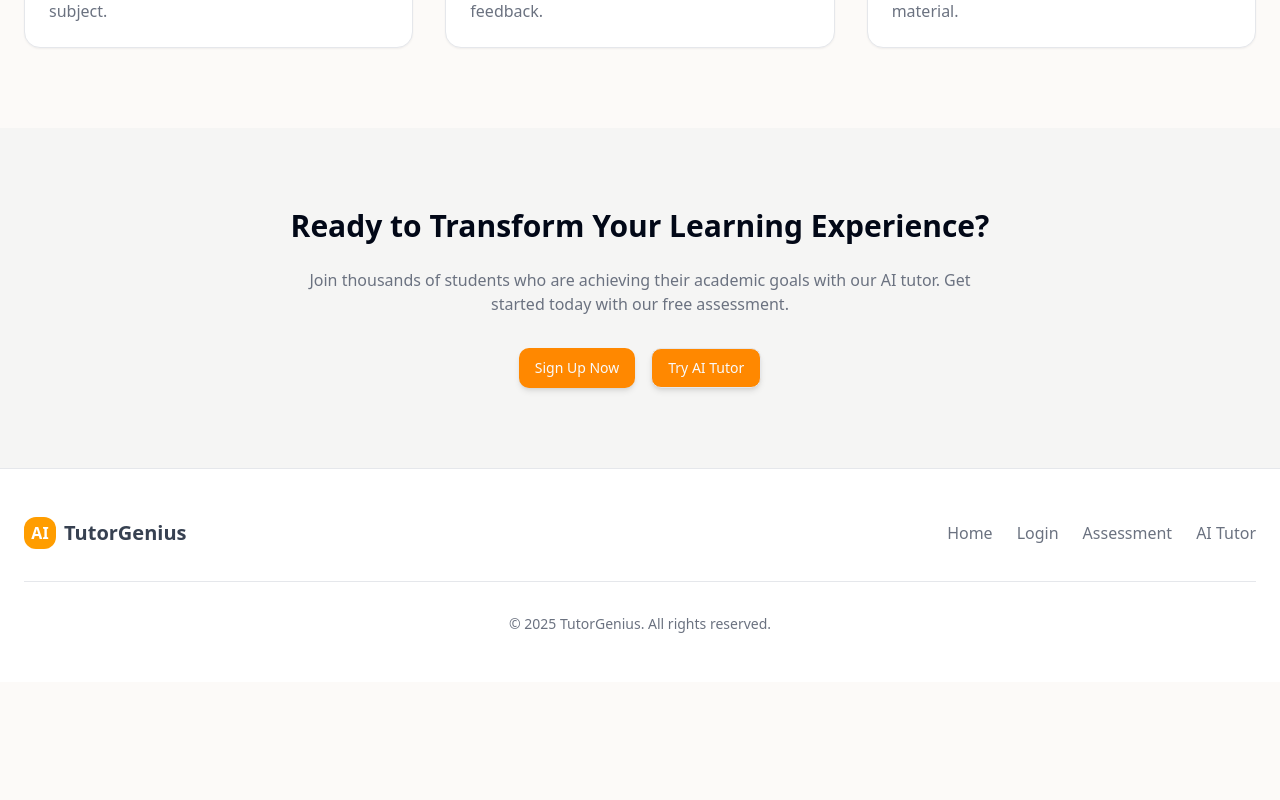
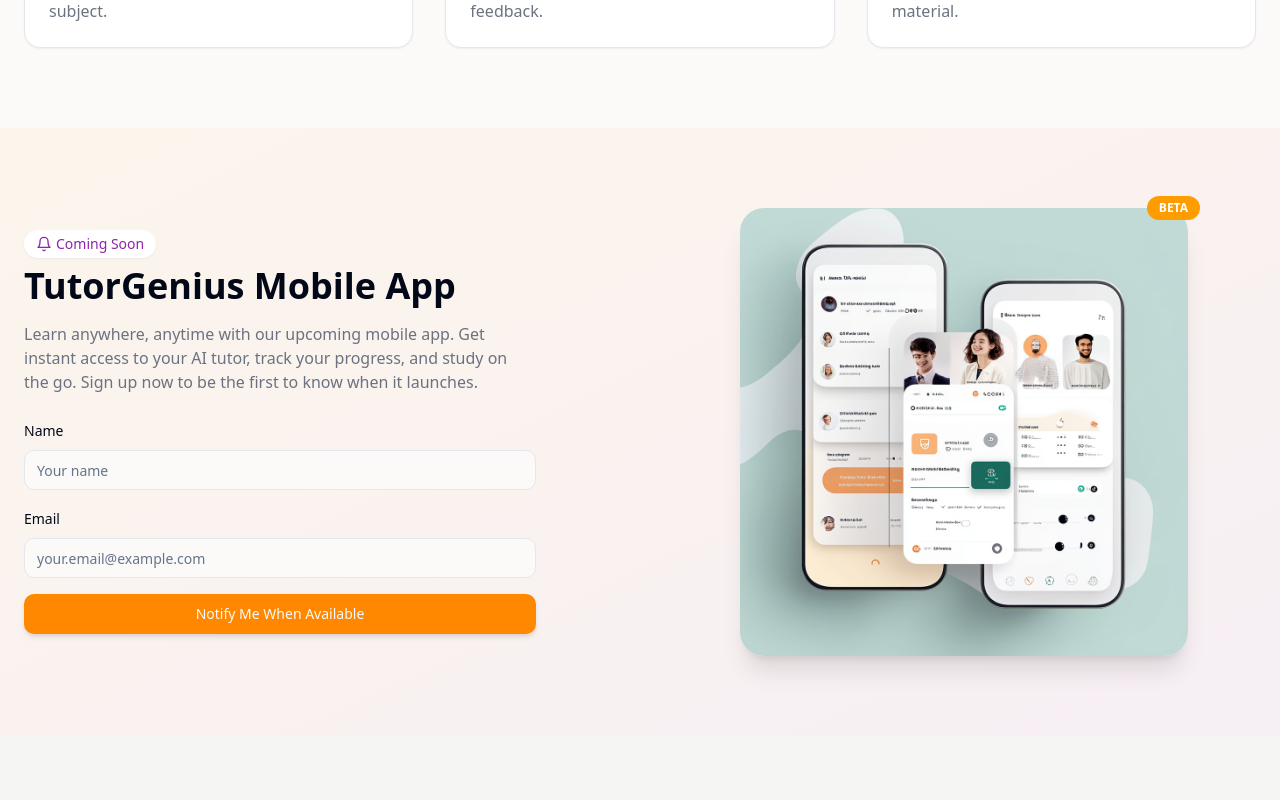
Before and after one commit to yayeeu/tutor-genius-corner, a React (Vite) app: page / in a window 1280 px wide. Shown: the part 1560-2360 px from the top of the page. Before the commit the page ends 2242 px from the top, so only its background shows below. Built offline with nearby package versions, Linux system fonts and the light colour scheme.

Commit message:
Add mobile app section to homepage
Adds a section to the homepage to promote the upcoming mobile app, including a placeholder for a screenshot, a "Coming Soon" message, and a sign-up form for notifications. The form collects name and email.

```diff
--- /dev/null
+++ b/src/components/MobileAppSection.tsx
@@ -0,0 +1,138 @@
+
+import React, { useState } from 'react';
+import { useForm } from 'react-hook-form';
+import { z } from 'zod';
+import { zodResolver } from '@hookform/resolvers/zod';
+import { Bell, Check } from 'lucide-react';
+import { Form, FormControl, FormField, FormItem, FormLabel, FormMessage } from '@/components/ui/form';
+import { Input } from '@/components/ui/input';
+import { Button } from '@/components/ui/button';
+import { useToast } from '@/hooks/use-toast';
+
+const formSchema = z.object({
+  name: z.string().min(2, { message: 'Name must be at least 2 characters' }),
+  email: z.string().email({ message: 'Please enter a valid email address' }),
+});
+
+type FormValues = z.infer<typeof formSchema>;
+
+const MobileAppSection = () => {
+  const { toast } = useToast();
+  const [isSubmitting, setIsSubmitting] = useState(false);
+  const [isSubmitted, setIsSubmitted] = useState(false);
+
+  const form = useForm<FormValues>({
+    resolver: zodResolver(formSchema),
+    defaultValues: {
+      name: '',
+      email: '',
+    },
+  });
+
+  const onSubmit = async (data: FormValues) => {
+    setIsSubmitting(true);
+    // Simulate API call
+    await new Promise(resolve => setTimeout(resolve, 1000));
+    setIsSubmitting(false);
+    setIsSubmitted(true);
+
+    toast({
+      title: "Success!",
+      description: "You'll be notified when our mobile app launches.",
+    });
+
+    console.log('Form submitted:', data);
+  };
+
+  return (
+    <section className="py-20 bg-gradient-to-br from-tutor-orange/5 to-tutor-purple/5">
+      <div className="max-w-7xl mx-auto px-6">
+        <div className="flex flex-col lg:flex-row items-center gap-10 lg:gap-16">
+          <div className="w-full lg:w-1/2 order-2 lg:order-1">
+            <div className="max-w-lg">
+              <div className="inline-block px-3 py-1 bg-white rounded-full shadow-sm mb-2">
+                <span className="text-sm font-medium text-tutor-purple flex items-center">
+                  <Bell className="h-4 w-4 mr-1" />
+                  Coming Soon
+                </span>
+              </div>
+              <h2 className="text-3xl md:text-4xl font-bold mb-4">
+                TutorGenius Mobile App
+              </h2>
+              <p className="text-tutor-gray mb-6">
+                Learn anywhere, anytime with our upcoming mobile app. Get instant access to your AI tutor, track your progress, and study on the go. Sign up now to be the first to know when it launches.
+              </p>
+
+              {isSubmitted ? (
+                <div className="bg-green-50 border border-green-200 rounded-xl p-6 text-center">
+                  <div className="w-12 h-12 bg-green-100 rounded-full flex items-center justify-center mx-auto mb-3">
+                    <Check className="h-6 w-6 text-green-600" />
+                  </div>
+                  <h3 className="text-lg font-medium mb-1">Thank You!</h3>
+                  <p className="text-sm text-tutor-gray">
+                    We'll notify you as soon as our mobile app is available for download.
+                  </p>
+                </div>
+              ) : (
+                <Form {...form}>
+                  <form onSubmit={form.handleSubmit(onSubmit)} className="space-y-4">
+                    <FormField
+                      control={form.control}
+                      name="name"
+                      render={({ field }) => (
+                        <FormItem>
+                          <FormLabel>Name</FormLabel>
+                          <FormControl>
+                            <Input placeholder="Your name" {...field} />
+                          </FormControl>
+                          <FormMessage />
+                        </FormItem>
+                      )}
+                    />
+
+                    <FormField
+                      control={form.control}
+                      name="email"
+                      render={({ field }) => (
+                        <FormItem>
+                          <FormLabel>Email</FormLabel>
+                          <FormControl>
+                            <Input placeholder="your.email@example.com" {...field} />
+                          </FormControl>
+                          <FormMessage />
+                        </FormItem>
+                      )}
+                    />
+
+                    <Button
+                      type="submit"
+                      className="w-full primary-button"
+                      disabled={isSubmitting}
+                    >
+                      {isSubmitting ? "Submitting..." : "Notify Me When Available"}
+                    </Button>
+                  </form>
+                </Form>
+              )}
+            </div>
+          </div>
+
+          <div className="w-full lg:w-1/2 order-1 lg:order-2 flex justify-center">
+            <div className="relative max-w-sm lg:max-w-md animate-float">
+              <img
+                src="/lovable-uploads/eadc44bc-fbb9-439b-b523-a4b715f71510.png"
+                alt="TutorGenius Mobile App Preview"
+                className="w-full h-auto rounded-3xl shadow-xl"
+              />
+              <div className="absolute -top-3 -right-3 bg-tutor-orange text-white text-xs font-bold px-3 py-1 rounded-full">
+                BETA
+              </div>
+            </div>
+          </div>
+        </div>
+      </div>
+    </section>
+  );
+};
+
+export default MobileAppSection;
--- a/src/pages/Index.tsx
+++ b/src/pages/Index.tsx
@@ -1,7 +1,4 @@
-
 import { Link } from 'react-router-dom';
-import { motion } from 'framer-motion';
-import { Button } from '@/components/ui/button';
 import {
   BookOpen,
   Brain,
@@ -10,6 +7,8 @@ import {
   UserCheck,
   ChevronRight
 } from 'lucide-react';
+import { Button } from '@/components/ui/button';
+import MobileAppSection from '@/components/MobileAppSection';
 
 const Index = () => {
   return (
@@ -160,6 +159,9 @@ const Index = () => {
         </div>
       </section>
 
+      {/* Mobile App Section */}
+      <MobileAppSection />
+
       {/* CTA Section */}
       <section className="py-20 bg-tutor-beige">
         <div className="max-w-7xl mx-auto px-6 text-center">
```
Also changed, not shown: public/lovable-uploads/eadc44bc-fbb9-439b-b523-a4b715f71510.png (added).
